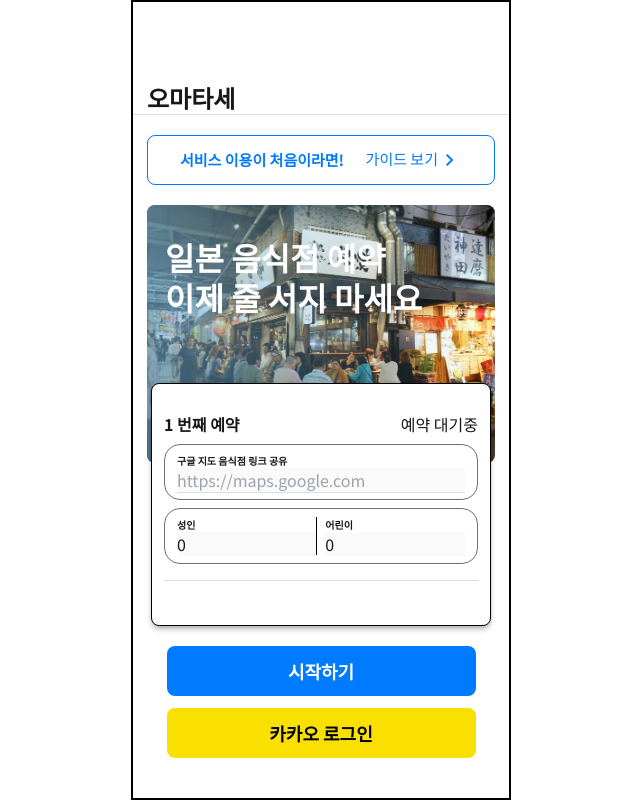
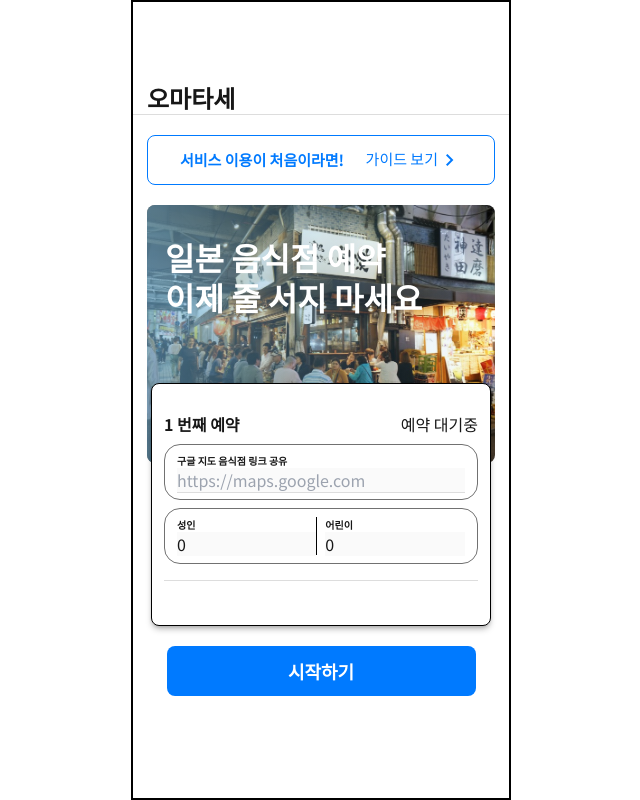
Before and after one commit to hansolc/j-reservation, a Next.js app: page / in a window 1280 px wide. Shown: the whole page, without its empty margins (319-959 px from the left). Built offline with nearby package versions, Linux system fonts and the light colour scheme.

Commit message:
add auth login Context, for extenstion

```diff
--- a/src/app/(user)/(home)/LoginButtons.tsx
+++ b/src/app/(user)/(home)/LoginButtons.tsx
@@ -16,7 +16,7 @@ const LoginButtons = () => {
       >
         시작하기
       </Button>
-      <Button
+      {/* <Button
         size="sm"
         color="kakao"
         isRadius
@@ -25,7 +25,7 @@ const LoginButtons = () => {
         }}
       >
         카카오 로그인
-      </Button>
+      </Button> */}
     </div>
   );
 };
--- a/src/app/(user)/layout.tsx
+++ b/src/app/(user)/layout.tsx
@@ -1,6 +1,7 @@
 import type { Metadata } from "next";
 import { Noto_Sans_KR } from "next/font/google";
 import "@root/globals.css";
+import { AuthProvider } from "@/components/common/AuthContext";
 
 export const metadata: Metadata = {
   title: "Create Next App",
@@ -22,7 +23,9 @@ export default function RootLayout({
       <body
         className={`${notoSansKr.className} antialiased max-w-[380px] min-w-[360px] m-auto h-screen border-2`}
       >
-        <main className="px-[14px] pt-20 h-full">{children}</main>
+        <AuthProvider>
+          <main className="px-[14px] pt-20 h-full">{children}</main>
+        </AuthProvider>
       </body>
     </html>
   );
--- a/src/app/(user)/page.tsx
+++ b/src/app/(user)/page.tsx
@@ -6,25 +6,14 @@ import LoginButtons from "./(home)/LoginButtons";
 import FirstUserBanner from "@/components/user/FirstUserBanner";
 import HomeHeader from "@/components/user/HomeHeader";
 import ReservationManager from "@/components/user/reservation/ReservationManager";
-
-// interface UserInfoProps {
-//   reservationCnt?: number;
-// }
-
-// const getUserInfo = async (): Promise<UserInfoProps> => {
-//   // get userinfo api
-
-//   return {
-//     reservationCnt: 1
-//   }
-// }
+import { useAuth } from "@/components/common/AuthContext";
 
 const UserLoginPage = () => {
-  // const userInfo = await getUserInfo();
+  const { isAuthenticated } = useAuth();
 
   return (
     <div className="h-container">
-      <HomeHeader>오마타세</HomeHeader>
+      <HomeHeader isLoggedIn={isAuthenticated}>오마타세</HomeHeader>
       <hr className={`border-[#DDDDDD] ${styles.force_ignore_padding}`} />
       <section>
         <FirstUserBanner />
@@ -38,11 +27,13 @@ const UserLoginPage = () => {
         </div>
       </section>
       <section className="mt-[-100px] z-40 relative px-1">
-        <ReservationManager />
+        <ReservationManager isLoggedIn={isAuthenticated} />
       </section>
-      <section>
-        <LoginButtons />
-      </section>
+      {!isAuthenticated ? (
+        <section>
+          <LoginButtons />
+        </section>
+      ) : null}
     </div>
   );
 };
--- /dev/null
+++ b/src/components/common/AuthContext.tsx
@@ -0,0 +1,40 @@
+"use client";
+
+import { createContext, useContext, useEffect, useState } from "react";
+
+const AuthContext = createContext<{
+  isAuthenticated: boolean;
+  login: () => void;
+  logout: () => void;
+}>({
+  isAuthenticated: false,
+  login: () => {},
+  logout: () => {},
+});
+
+export const AuthProvider = ({ children }: { children: React.ReactNode }) => {
+  const [isAuthenticated, setIsAuthenticated] = useState(false);
+
+  useEffect(() => {
+    const token = localStorage.getItem("jwToken");
+    if (token) {
+      setIsAuthenticated(true);
+    }
+  }, []);
+
+  const login = () => {
+    setIsAuthenticated(true);
+  };
+
+  const logout = () => {
+    setIsAuthenticated(false);
+  };
+
+  return (
+    <AuthContext.Provider value={{ isAuthenticated, login, logout }}>
+      {children}
+    </AuthContext.Provider>
+  );
+};
+
+export const useAuth = () => useContext(AuthContext);
--- a/src/components/user/registration/useRegistration.ts
+++ b/src/components/user/registration/useRegistration.ts
@@ -5,10 +5,12 @@ import { ChangeEvent, useCallback, useState } from "react";
 // import { login as loginApi } from "@/api/auth";
 import { AuthProps } from "@/types/auth";
 import { API_URL } from "@/constant";
+import { useRouter } from "next/navigation";
 
 const useRegistration = () => {
   const [loading, setLoading] = useState<boolean>(false);
   const [error, setError] = useState<string | null>(null);
+  const router = useRouter();
 
   const initialUserInfo = (): AuthProps => ({
     email: "",
@@ -65,6 +67,7 @@ const useRegistration = () => {
         const token = res.headers.get("Authorization");
         if (token) {
           localStorage.setItem("jwToken", token.split(" ")[1]);
+          router.push("/");
         }
       } else {
         const errJson = await res.json();
--- a/src/components/user/reservation/ReservationManager.tsx
+++ b/src/components/user/reservation/ReservationManager.tsx
@@ -14,6 +14,7 @@ const ReservationManager = ({
   return (
     <div className="flex flex-col items-center gap-5">
       <ReservationForm
+        isLoggedIn={isLoggedIn}
         readonly={readonly}
         formData={formData}
         handleFormChange={isLoggedIn ? handleFormChange : undefined}
```
